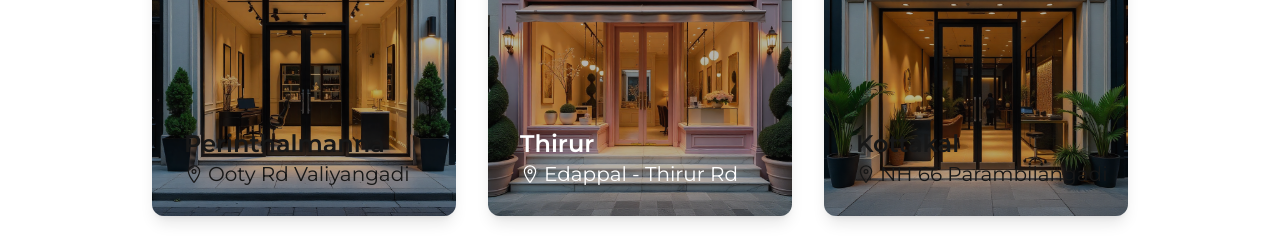
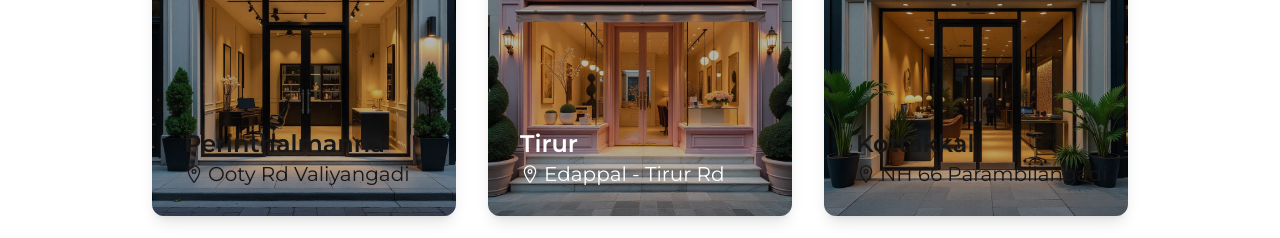
Before and after one commit to origanetwork/d.makeover, a Next.js app: page / in a window 1280 px wide. Shown: the part 3360-3598 px from the top of the page. Built offline with nearby package versions, Linux system fonts and the light colour scheme.

Commit message:
update: place spelling

```diff
--- a/src/app/(landing)/_components/home/from-the-house.tsx
+++ b/src/app/(landing)/_components/home/from-the-house.tsx
@@ -41,10 +41,10 @@ const FromTheHouse: React.FC = () => {
                     />
                     <div className='absolute inset-0 bg-black opacity-30'></div>
                     <div className='absolute bottom-4 left-4 rounded-lg px-4 py-3 text-white'>
-                        <h3 className='font-montserrat font-semibold text-2xl'>Thirur</h3>
+                        <h3 className='font-montserrat font-semibold text-2xl'>Tirur</h3>
                         <span className='flex gap-1 items-center'>
                             <IoLocationOutline className="w-5 h-5" />
-                            <p className='font-montserrat text-xl'>Edappal - Thirur Rd</p>
+                            <p className='font-montserrat text-xl'>Edappal - Tirur Rd</p>
                         </span>
                     </div>
                 </div>
@@ -60,7 +60,7 @@ const FromTheHouse: React.FC = () => {
                     />
                     <div className='absolute inset-0 bg-black opacity-30'></div>
                     <div className='absolute bottom-4 left-4 rounded-lg px-4 py-3'>
-                        <h3 className='font-montserrat font-semibold text-2xl'>Kottakal</h3>
+                        <h3 className='font-montserrat font-semibold text-2xl'>Kottakkal</h3>
                         <span className='flex gap-1 items-center'>
                             <IoLocationOutline className="w-5 h-5" />
                             <p className='font-montserrat text-xl'>NH 66 Parambilangadi</p>
--- a/src/app/(landing)/contact/page.tsx
+++ b/src/app/(landing)/contact/page.tsx
@@ -45,19 +45,19 @@ export default function ContactPage() {
     },
     {
       id: 2,
-      name: 'Thirur',
-      address: 'Edappal - Thirur Rd',
+      name: 'Tirur',
+      address: 'Edappal - Tirur Rd',
       fullAddress: 'Edappal - Tirur Rd, near Indian Oil Petrol Pump Pottethappadi, Tirur, Kerala 676101',
       image: '/landing-page/home/dezert-thirur.png',
       mapQuery: 'Dezert Thirur, Edappal - Thirur Rd, Kerala',
     },
     {
       id: 3,
-      name: 'Kottakal',
+      name: 'Kottakkal',
       address: 'NH 66 Parambilangadi',
-      fullAddress: 'NH 66, Parambilangadi, Palathara Kottakal, Kerala 676501',
+      fullAddress: 'NH 66, Parambilangadi, Palathara Kottakkal, Kerala 676501',
       image: '/landing-page/home/dezert-kottakal.png',
-      mapQuery: 'Dezert Kottakal, NH 66 Parambilangadi, Kerala',
+      mapQuery: 'Dezert Kottakkal, NH 66 Parambilangadi, Kerala',
     },
   ]
 
```
